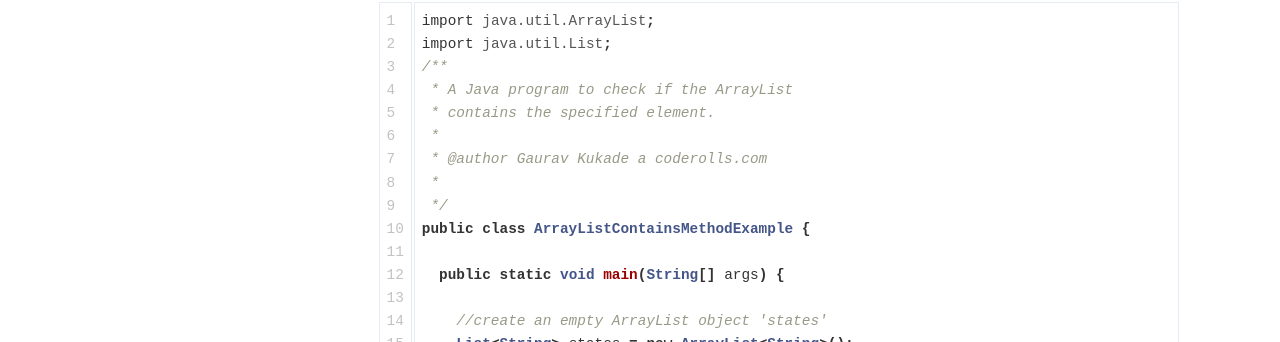
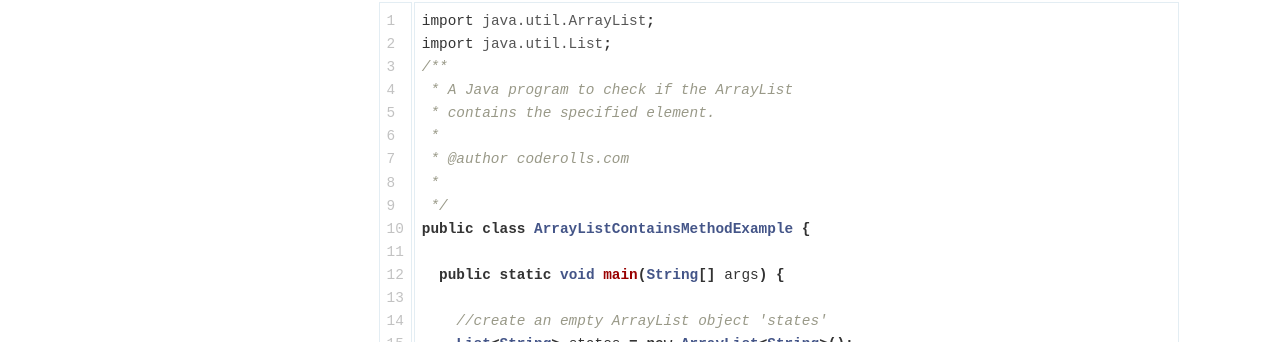
Before and after one commit to coderolls/coderolls-blog, a Jekyll site: the page built from _posts/collections/arraylist/2021-12-12-arraylist-contains-method.md, in a window 1280 px wide and 900 px high, scrolled down 1120 px. Shown: the part 201-543 px from the top of the window. Built offline with Jekyll 4.4.1, drawn with Linux system fonts in a browser that asks for light colours; nearby versions of some CDN libraries; comment, search, counter and statistics services are not loaded.

Commit message:
Update 2021-12-12-arraylist-contains-method.md

```diff
--- a/_posts/collections/arraylist/2021-12-12-arraylist-contains-method.md
+++ b/_posts/collections/arraylist/2021-12-12-arraylist-contains-method.md
@@ -40,7 +40,7 @@ import java.util.List;
  * A Java program to check if the ArrayList
  * contains the specified element.
  *
- * @author Gaurav Kukade a coderolls.com
+ * @author coderolls.com
  *
  */
 public class ArrayListContainsMethodExample {
```
